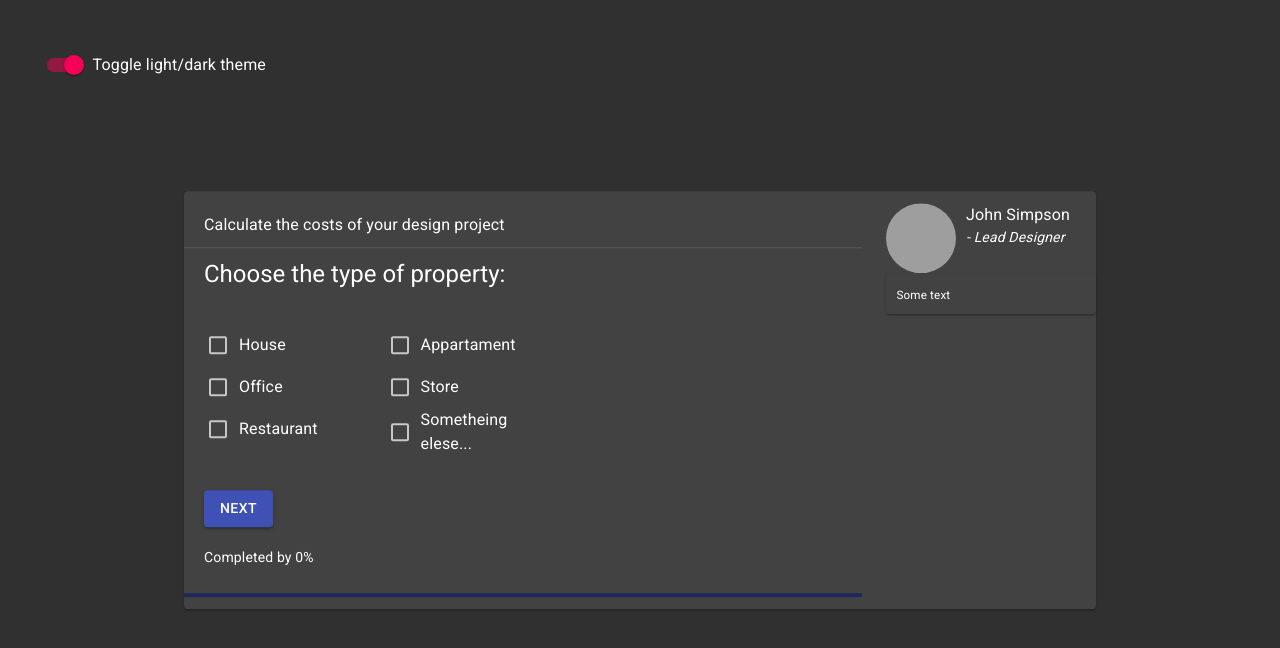
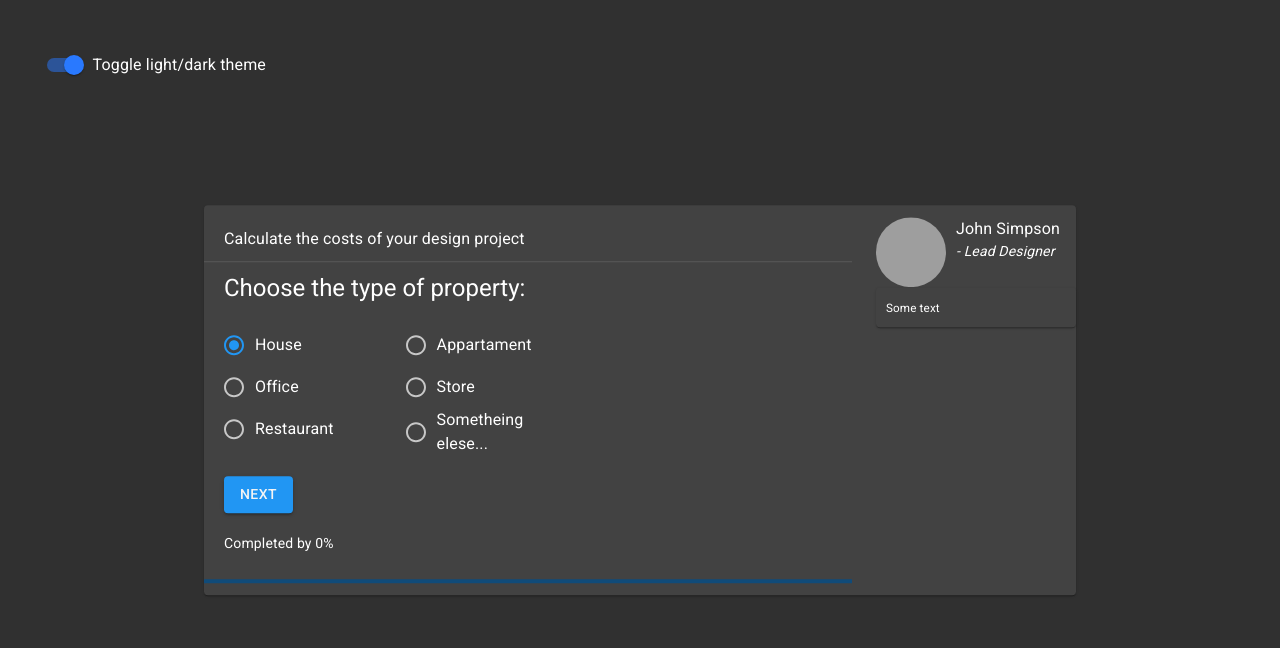
Before and after one commit to napvlm/multi-step-form, a React (Create React App) app: page / in a window 1280 px wide. Both pictures are taken after a click on the button "BEGIN THE SURVEY". Shown: the top 648 px of the page. Built offline with nearby package versions, Linux system fonts and the light colour scheme; grey boxes are pictures that could not be loaded.

Commit message:
swaped checkboxes to radio && set default values for inputs

```diff
--- a/src/App.js
+++ b/src/App.js
@@ -1,7 +1,7 @@
 import React from 'react';
 import './App.css';
 
-import { MuiThemeProvider, createMuiTheme, Grid, Container, Switch, FormControlLabel, CssBaseline, Paper, Button, Typography, Divider, Avatar } from "@material-ui/core/";
+import { MuiThemeProvider, createMuiTheme, Grid, Container, Switch, FormControlLabel, CssBaseline, Paper, Button, Typography, Divider, Avatar } from '@material-ui/core/';
 
 import MainForm from './components/MainForm';
 import LinearDeterminate from './components/material-components/ProgressBar';
@@ -12,7 +12,21 @@ const themeObject = {
     background: {
       dark: '#212121',
       light: '#f4f4f4'
-    }
+    },
+    primary: {
+      light: '#1769aa',
+      main: '#2196f3',
+      dark: '#4dabf5',
+      contrastText: '#f4f4f4'
+    },
+    secondary: {
+      light: '#1c54b2',
+      main: '#2979ff',
+      dark: '#5393ff',
+      contrastText: '#f4f4f4',
+    },
+    contrastThreshold: 3,
+    tonalOffset: 0.2,
   }
 }
 
@@ -34,7 +48,6 @@ const useDarkMode = () => {
   return [theme, toggleDarkMode];
 }
 
-
 function App() {
   // Making the dark/light mode toggle
   const [theme, toggleDarkMode] = useDarkMode();
@@ -43,8 +56,7 @@ function App() {
   const [state, setState] = React.useState({
     checkedA: true,
     checkedB: false,
-    entry: false,
-    // phrase: ['Here it is!', 'Keep it up!', 'You almost done!']
+    entry: false
   });
 
   const handleChange = name => event => {
@@ -63,7 +75,7 @@ function App() {
 
   React.useEffect(() => {
     setCompleted(oldCompleted => {
-      if (oldCompleted >= 100) {
+      if (oldCompleted >= 101) {
         return 0;
       }
       return complete;
--- a/src/components/Confirm.js
+++ b/src/components/Confirm.js
@@ -1,27 +1,38 @@
 import React, { Component } from 'react';
 
 import { Typography, Button } from '@material-ui/core';
+import { List, ListItem, ListItemText } from '@material-ui/core/';
 
 export class Confirm extends Component {
   render() {
-    const { propertyType, areaSpace, designStyle } = this.props;
+    const {
+      values: { propertyType, areaSpace, designStyle }
+    } = this.props;
 
     return (
       <div>
         <div className="fade">
-          <Typography variant="h5" style={{padding: '10px 20px'}}>
+          <Typography variant="h5">
             Check your answers and confrim or go back and change
           </Typography>
-          <Typography variant="body" style={{padding: '10px 20px'}}>
-
-          </Typography>
+          <List>
+            <ListItem>
+              <ListItemText primary="Type of property:" secondary={propertyType} />
+            </ListItem>
+            <ListItem>
+              <ListItemText primary="Your area space:" secondary={areaSpace + ' m²'} />
+            </ListItem>
+            <ListItem>
+              <ListItemText primary="Style of your future design:" secondary={designStyle} />
+            </ListItem>
+          </List>
         </div>
         <div style={{margin: '10px 20px'}}>
           <Button variant="outlined" onClick={this.props.previousStep}>
             Go back
           </Button>
           <Button variant="contained" color="primary" style={{marginLeft: '20px'}} onClick={this.props.nextStep}>
-            Confirm
+            Confirm & Send
           </Button>
         </div>
       </div>
--- a/src/components/MainForm.js
+++ b/src/components/MainForm.js
@@ -9,9 +9,13 @@ import Success from './Success';
 export class MainForm extends Component {
   state = {
     step: 1,
-    propertyType: '',
+    propertyType: 'House',
     areaSpace: '',
-    designStyle: '',
+    designStyle: 'Luxury',
+  }
+
+  componentDidUpdate() {
+
   }
 
   // Proceed to the next step
@@ -34,7 +38,7 @@ export class MainForm extends Component {
     this.props.setCompleted(this.props.complete - 25);
   }
 
-  // Handle fields change
+  // Handle inputs change
   handleChange = input => event => {
     this.setState({ [input]: event.target.value });
   }
--- a/src/components/Step1.js
+++ b/src/components/Step1.js
@@ -1,19 +1,67 @@
 import React, { Component } from 'react';
-import { Typography, Button } from '@material-ui/core';
-
-import CheckboxesGroup from './material-components/CheckboxesGroup';
+import { Typography, Button, Grid, Radio, FormControlLabel, FormControl, RadioGroup } from '@material-ui/core';
 
 export class Step1 extends Component {
   render() {
-    const { handleChange } = this.props;
+    const { values, handleChange } = this.props;
 
     return (
       <div className="fade">
-        <Typography variant="h5" style={{padding: '10px 20px'}}>
+        <Typography variant="h5">
           Choose the type of property:
         </Typography>
-        <CheckboxesGroup handleChange={handleChange} />
-        <Button variant="contained" color="primary" style={{margin: '10px 20px'}} onClick={this.props.nextStep}>
+        <FormControl component="fieldset" style={{marginTop: '20px', marginBottom: '20px'}}>
+          <RadioGroup aria-label="position" name="position" value={values.propertyType}  onChange={handleChange('propertyType')} row>
+            <Grid container spacing={3}>
+              <Grid item xs={6}>
+                <FormControlLabel
+                  value="House"
+                  control={<Radio color="primary"/>}
+                  label="House"
+                  labelPlacement="end"
+                />
+                <br/>
+                <FormControlLabel
+                  value="Office"
+                  control={<Radio color="primary"/>}
+                  label="Office"
+                  labelPlacement="end"
+                />
+                <br/>
+                <FormControlLabel
+                  value="Restaurant"
+                  control={<Radio color="primary"/>}
+                  label="Restaurant"
+                  labelPlacement="end"
+                />
+              </Grid>
+              <Grid item xs={6}>
+                <FormControlLabel
+                  value="Appartament"
+                  control={<Radio color="primary"/>}
+                  label="Appartament"
+                  labelPlacement="end"
+                />
+                <br/>
+                <FormControlLabel
+                  value="Store"
+                  control={<Radio color="primary"/>}
+                  label="Store"
+                  labelPlacement="end"
+                />
+                <br/>
+                <FormControlLabel
+                  value="Sometheing elese..."
+                  control={<Radio color="primary"/>}
+                  label="Sometheing elese..."
+                  labelPlacement="end"
+                />
+              </Grid>
+            </Grid>
+          </RadioGroup>
+        </FormControl>
+        <br/>
+        <Button variant="contained" color="primary" onClick={this.props.nextStep}>
           Next
         </Button>
       </div>
--- a/src/components/Step2.js
+++ b/src/components/Step2.js
@@ -6,15 +6,15 @@ import { Typography, Button } from '@material-ui/core';
 export class Step2 extends Component {
 
   render() {
-    const { handleChange } = this.props;
+    const { values, handleChange } = this.props;
 
     return (
       <div>
         <div className="fade">
-          <Typography variant="h5" style={{padding: '10px 20px'}}>
+          <Typography variant="h5">
             How many square meters does your property have?
           </Typography>
-          <DiscreteSlider handleChange={handleChange} />
+          <DiscreteSlider values={values} handleChange={handleChange} style={{marginTop: '20px', marginBottom: '20px'}} />
         </div>
         <div style={{margin: '10px 20px'}}>
           <Button variant="outlined" onClick={this.props.previousStep}>
--- a/src/components/Step3.js
+++ b/src/components/Step3.js
@@ -6,15 +6,15 @@ import { Typography, Button } from '@material-ui/core';
 export class Step3 extends Component {
 
   render() {
-    const { handleChange } = this.props;
+    const { values, handleChange } = this.props;
 
     return (
       <div>
         <div className="fade">
-          <Typography variant="h5" style={{padding: '10px 20px'}}>
+          <Typography variant="h5">
             Which style of design do you prefer?
           </Typography>
-          <DesignStyleCards handleChange={handleChange} />
+          <DesignStyleCards values={values} handleChange={handleChange} />
         </div>
         <div style={{margin: '10px 20px'}}>
           <Button variant="outlined" onClick={this.props.previousStep}>
--- a/src/components/Success.js
+++ b/src/components/Success.js
@@ -1,10 +1,24 @@
-import React, { Component } from 'react'
+import React, { Component } from 'react';
+import { TextField, Typography, Button } from '@material-ui/core/';
 
 export class Sucess extends Component {
   render() {
     return (
-      <div>
-        Sucess
+      <div className='fade'>
+        <Typography variant="h5" style={{marginBottom: '20px'}}>
+          Good job!
+        </Typography>
+        <Typography variant="body2">
+          As a bonus for taking the survey, we will send you a discount code and studio catalog as a bonus. <br/>
+          Leave your e-mail address to get them.
+        </Typography>
+        <form noValidate autoComplete="off">
+          <TextField id="outlined-basic" label="Your e-mail" variant="outlined" type="email" required={true} style={{marginTop: '20px'}}/>
+          <br/>
+          <Button type="submit" variant="contained" color="primary" style={{marginTop: '20px'}}>
+            Get bonus
+          </Button>
+        </form>
       </div>
     )
   }
--- a/src/components/material-components/CheckboxesGroup.js
+++ /dev/null
@@ -1,61 +0,0 @@
-import React from 'react';
-import { makeStyles } from '@material-ui/core/styles';
-import { FormControl, FormGroup, FormControlLabel, Checkbox, Grid} from '@material-ui/core'
-
-const useStyles = makeStyles(theme => ({
-  root: {
-    display: 'flex',
-  },
-  formControl: {
-    margin: theme.spacing(3),
-  },
-}));
-
-export default function CheckboxesGroup({ handleChange } ) {
-  const classes = useStyles();
-
-  return (
-    <div className={classes.root}>
-      <FormControl component="fieldset" className={classes.formControl} onChange={handleChange('propertyType')}>
-        <Grid container spacing={3}>
-          <Grid item xs={6}>
-            <FormGroup>
-              <FormControlLabel
-                control={<Checkbox value="house" />}
-                label="House"
-              />
-              <FormControlLabel
-                control={<Checkbox value="office" />}
-                label="Office"
-              />
-              <FormControlLabel
-                control={
-                  <Checkbox value="restaurant" />
-                }
-                label="Restaurant"
-              />
-            </FormGroup>
-          </Grid>
-          <Grid item xs={6}>
-            <FormGroup>
-              <FormControlLabel
-                control={<Checkbox value="appartament" />}
-                label="Appartament"
-              />
-              <FormControlLabel
-                control={<Checkbox value="store" />}
-                label="Store"
-              />
-              <FormControlLabel
-                control={
-                  <Checkbox value="another" />
-                }
-                label="Sometheing elese..."
-              />
-            </FormGroup>
-          </Grid>
-        </Grid>
-      </FormControl>
-    </div>
-  );
-}
--- a/src/components/material-components/DesignStyleCards.js
+++ b/src/components/material-components/DesignStyleCards.js
@@ -2,18 +2,12 @@ import React from 'react';
 import { Grid, Card, CardActionArea, CardContent, CardMedia, Radio, FormControlLabel, FormControl, RadioGroup } from '@material-ui/core';
 
 
-export default function DesignStyleCards({ handleChange }) {
-  // const [value, setValue] = React.useState('');
-
-  // const handleChange = event => {
-  //   setValue(event.target.value);
-  //   console.log(value)
-  // };
+export default function DesignStyleCards({ values, handleChange }) {
 
   return (
-    <FormControl component="fieldset">
-      <RadioGroup aria-label="position" name="position"  onChange={handleChange('designStyle')} row>
-        <Grid container spacing={3} style={{padding: '3%'}}>
+    <FormControl component="fieldset" style={{marginTop: '20px', marginBottom: '20px'}}>
+      <RadioGroup aria-label="position" name="position" value={values.designStyle} onChange={handleChange('designStyle')} row>
+        <Grid container spacing={3} >
           <Grid item xs={4}>
             <Card>
               <CardActionArea>
@@ -26,7 +20,7 @@ export default function DesignStyleCards({ handleChange }) {
                 />
                 <CardContent>
                 <FormControlLabel
-                  value="luxury"
+                  value="Luxury"
                   control={<Radio color="primary"/>}
                   label="Luxury"
                   labelPlacement="end"
@@ -47,7 +41,7 @@ export default function DesignStyleCards({ handleChange }) {
                 />
                 <CardContent>
                   <FormControlLabel
-                    value="minimal"
+                    value="Minimal"
                     control={<Radio color="primary" />}
                     label="Minimal"
                     labelPlacement="end"
@@ -68,7 +62,7 @@ export default function DesignStyleCards({ handleChange }) {
                 />
                 <CardContent>
                 <FormControlLabel
-                  value="scandinavian"
+                  value="Scandinavian"
                   control={<Radio color="primary" />}
                   label="Scandinavian"
                   labelPlacement="end"
--- a/src/components/material-components/Slider.js
+++ b/src/components/material-components/Slider.js
@@ -5,8 +5,8 @@ function valuetext(value) {
   return `${value}m²`;
 }
 
-export default function DiscreteSlider({ handleChange }) {
-  const [value, setValue] = React.useState(0);
+export default function DiscreteSlider({ values, handleChange }) {
+  const [value, setValue] = React.useState(25);
 
   const handleSliderChange = (event, newValue) => {
     setValue(newValue);
@@ -25,7 +25,7 @@ export default function DiscreteSlider({ handleChange }) {
   };
 
   return (
-    <div style={{marginLeft: '20px'}} onChange={handleChange('areaSpace')}>
+    <div onChange={handleChange('areaSpace')} style={{marginTop: '20px', marginBottom: '20px'}}>
       <Input
         value={value}
         margin="dense"
@@ -40,13 +40,13 @@ export default function DiscreteSlider({ handleChange }) {
         }}
       />
       <Slider
-        style={{marginTop: '40px'}}
+        style={{marginTop: '20px'}}
         getAriaValueText={valuetext}
         value={typeof value === 'number' ? value : 0}
         onChange={handleSliderChange}
         aria-labelledby="input-slider"
         step={1}
-        min={0}
+        min={25}
         max={400}
       />
     </div>
--- a/src/index.css
+++ b/src/index.css
@@ -32,9 +32,14 @@ code {
   margin-left: 12px;
 }
 
+.MuiTypography-colorTextSecondary {
+  text-transform: capitalize;
+}
+
 .fade {
   -webkit-animation: fade 500ms ease-in;
   animation: fade 500ms ease-in;
+  margin: 10px 20px;
 }
 
 @keyframes fade {
@@ -67,3 +72,8 @@ input::-webkit-inner-spin-button {
 input[type=number] {
   -moz-appearance:textfield;
 }
+
+.mtmb20 {
+  margin-top: 20px;
+  margin-bottom: 20px;
+}
```
